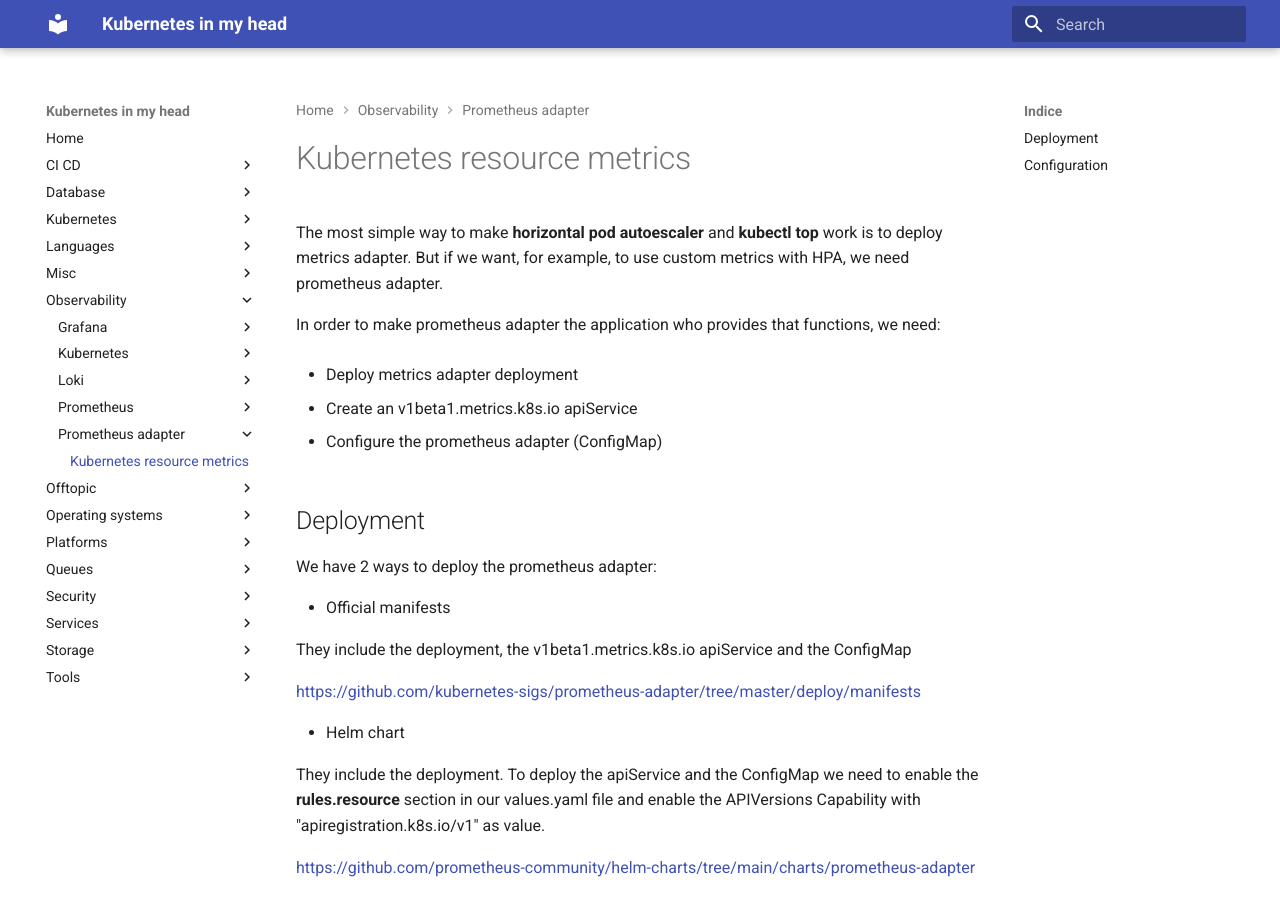
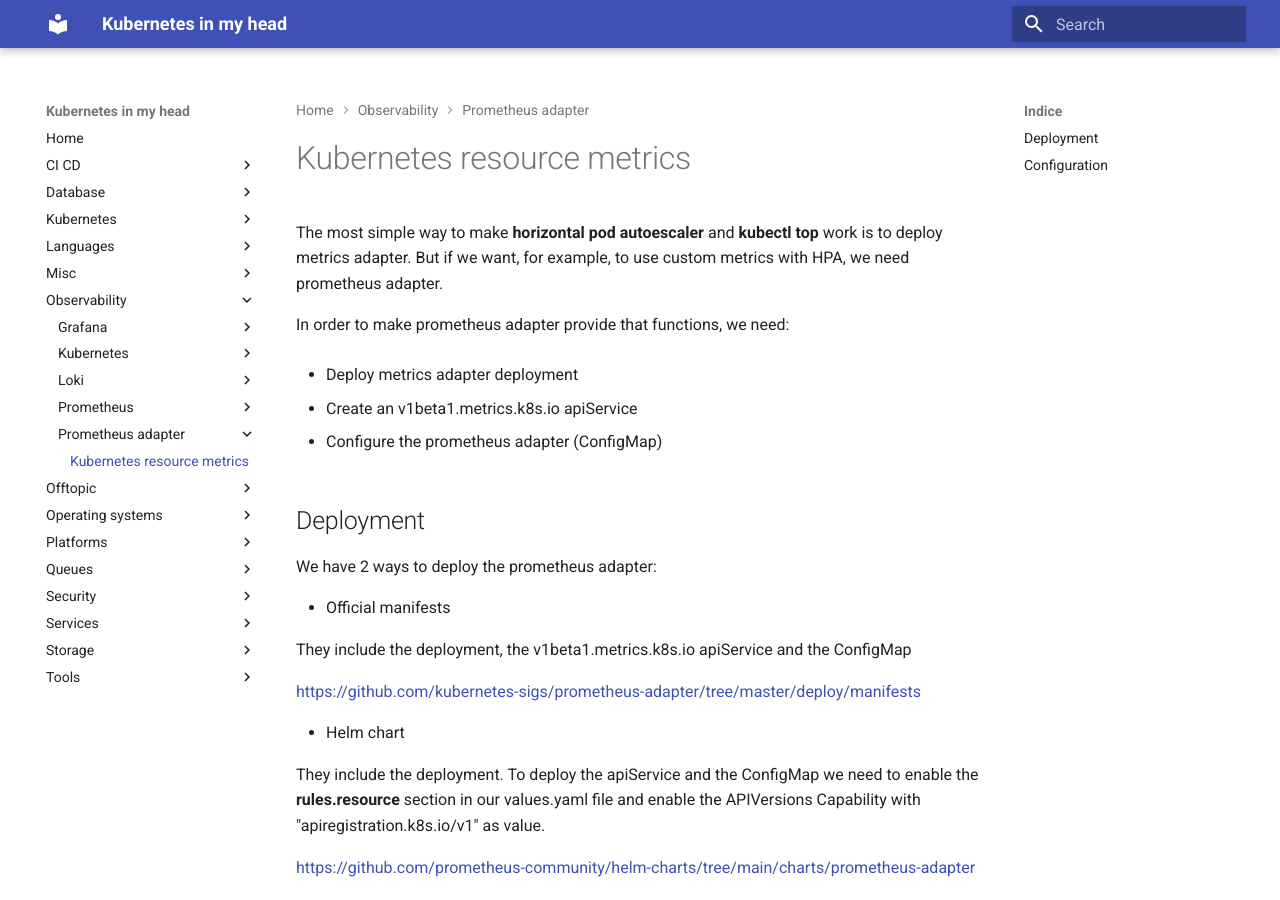
Before and after one commit to jorgelon/kubernetesinmyhead.net, an MkDocs documentation site: the page built from docs/observability/prometheus-adapter/5-resource-metrics.md, in a window 1280 px wide and 900 px high. Built offline with MkDocs 1.6.1 and Material for MkDocs 9.7.7, drawn with Linux system fonts in a browser that asks for light colours.

Commit message:
better text

```diff
--- a/docs/observability/prometheus-adapter/5-resource-metrics.md
+++ b/docs/observability/prometheus-adapter/5-resource-metrics.md
@@ -2,7 +2,7 @@
 
 The most simple way to make **horizontal pod autoescaler** and **kubectl top** work is to deploy metrics adapter. But if we want, for example, to use custom metrics with HPA, we need prometheus adapter.
 
-In order to make prometheus adapter the application who provides that functions, we need:
+In order to make prometheus adapter provide that functions, we need:
 
 - Deploy metrics adapter deployment
 
```
